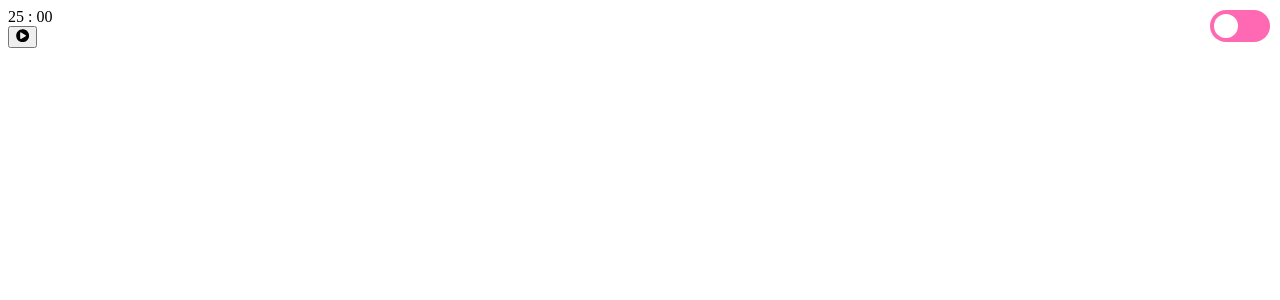
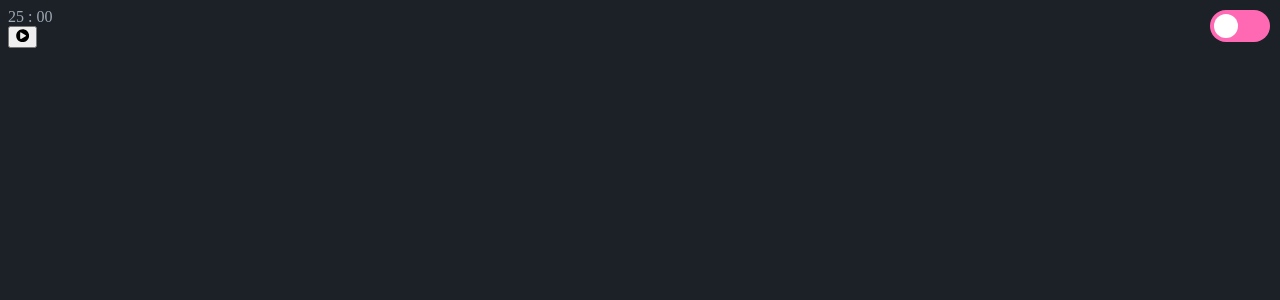
Before and after one commit to kaehehehe/my-pomodoro, a React (Create React App) app: page / in a window 1280 px wide. Shown: the top 300 px of the page. Built offline with nearby package versions, Linux system fonts and the light colour scheme; the HTML template or start-up script is replaced by a standard one.

Commit message:
🎨style: dark, light 테마 색상 지정

```diff
--- a/src/App.jsx
+++ b/src/App.jsx
@@ -1,14 +1,19 @@
-import React from 'react';
+import React, { useState } from 'react';
+import './App.css';
 import Timer from './components/Timer';
 import Toggle from './components/Toggle';
-import './App.css';
+import { ThemeProvider } from 'styled-components';
+import { lightTheme, darkTheme, GlobalStyles } from './theme';
 
 const App = () => {
+  const [theme, setTheme] = useState('dark');
+
   return (
-    <>
+    <ThemeProvider theme={theme === 'dark' ? darkTheme : lightTheme}>
+      <GlobalStyles />
       <Timer />
-      <Toggle />
-    </>
+      <Toggle setTheme={setTheme} theme={theme} />
+    </ThemeProvider>
   );
 };
 
--- a/src/components/Timer.jsx
+++ b/src/components/Timer.jsx
@@ -1,6 +1,12 @@
 import React, { useState } from 'react';
 import PlayBtn from './PlayBtn';
 import PauseBtn from './PauseBtn';
+import { GlobalStyles } from '../theme';
+import styled from 'styled-components';
+
+const StyledTimer = styled.div`
+  color: ${(props) => props.theme.fontColor};
+`;
 
 const Timer = () => {
   const [isPaused, setIsPaused] = useState(true);
@@ -32,7 +38,8 @@ const Timer = () => {
 
   return (
     <>
-      <div>{`${minutes} : ${seconds}`}</div>
+      <GlobalStyles />
+      <StyledTimer>{`${minutes} : ${seconds}`}</StyledTimer>
       {isPaused ? (
         <PlayBtn handlePlayBtn={handlePlayBtn} />
       ) : (
--- a/src/components/Toggle.jsx
+++ b/src/components/Toggle.jsx
@@ -7,12 +7,15 @@ const Container = styled.div`
   right: 10px;
 `;
 
-const Toggle = () => {
+const Toggle = ({ theme, setTheme }) => {
+  const handleToggle = () => {
+    theme === 'dark' ? setTheme('light') : setTheme('dark');
+  };
   return (
     <Container>
-      <label className='toggle'>
+      <label className="toggle">
         <input type="checkbox" />
-        <span className='slider' />
+        <span className="slider" onClick={handleToggle} />
       </label>
     </Container>
   );
--- /dev/null
+++ b/src/theme.js
@@ -0,0 +1,17 @@
+import { createGlobalStyle } from 'styled-components';
+
+export const lightTheme = {
+  backgroundColor: 'white',
+  fontColor: 'black',
+};
+
+export const darkTheme = {
+  backgroundColor: '#1c2128',
+  fontColor: '#9da7b2',
+};
+
+export const GlobalStyles = createGlobalStyle`
+  body {
+    background-color: ${(props) => props.theme.backgroundColor};
+  }
+`;
```
